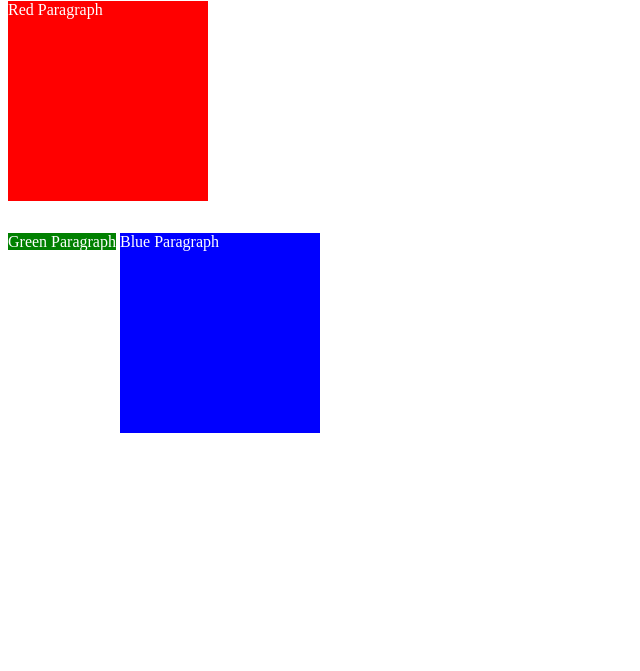
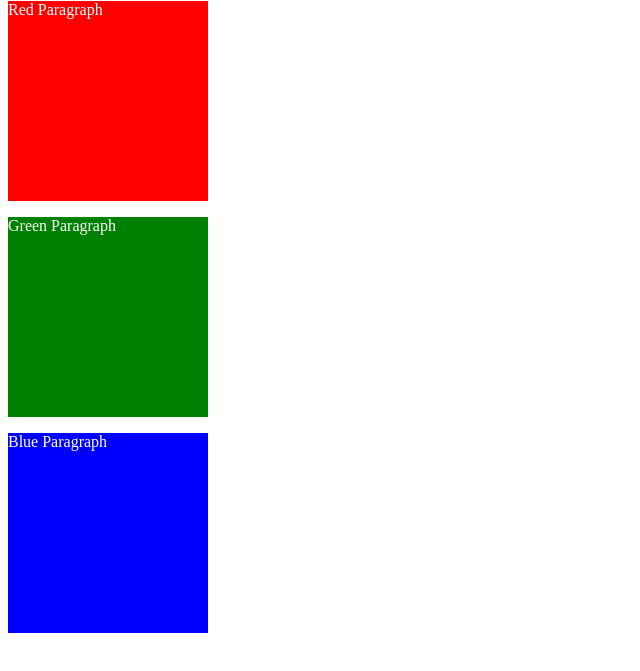
Before and after one commit to SijanAdhikari/CSS, a plain HTML site: page 8.0 CSS Display/index.html in a window 1280 px wide. Shown: the part 79-750 px from the top of the page, without its empty margins (0-640 px from the left). Drawn offline with Linux system fonts and the light colour scheme.

Commit message:
css display property

```diff
--- a/8.0 CSS Display/index.html
+++ b/8.0 CSS Display/index.html
@@ -22,14 +22,14 @@
     }
 
     .green {
-      display: inline;
+      display: block;
       width: 200px;
       height: 200px;
       background-color: green;
     }
 
     .blue {
-      display: inline-block;
+      display: block;
       width: 200px;
       height: 200px;
       background-color: blue;
```
